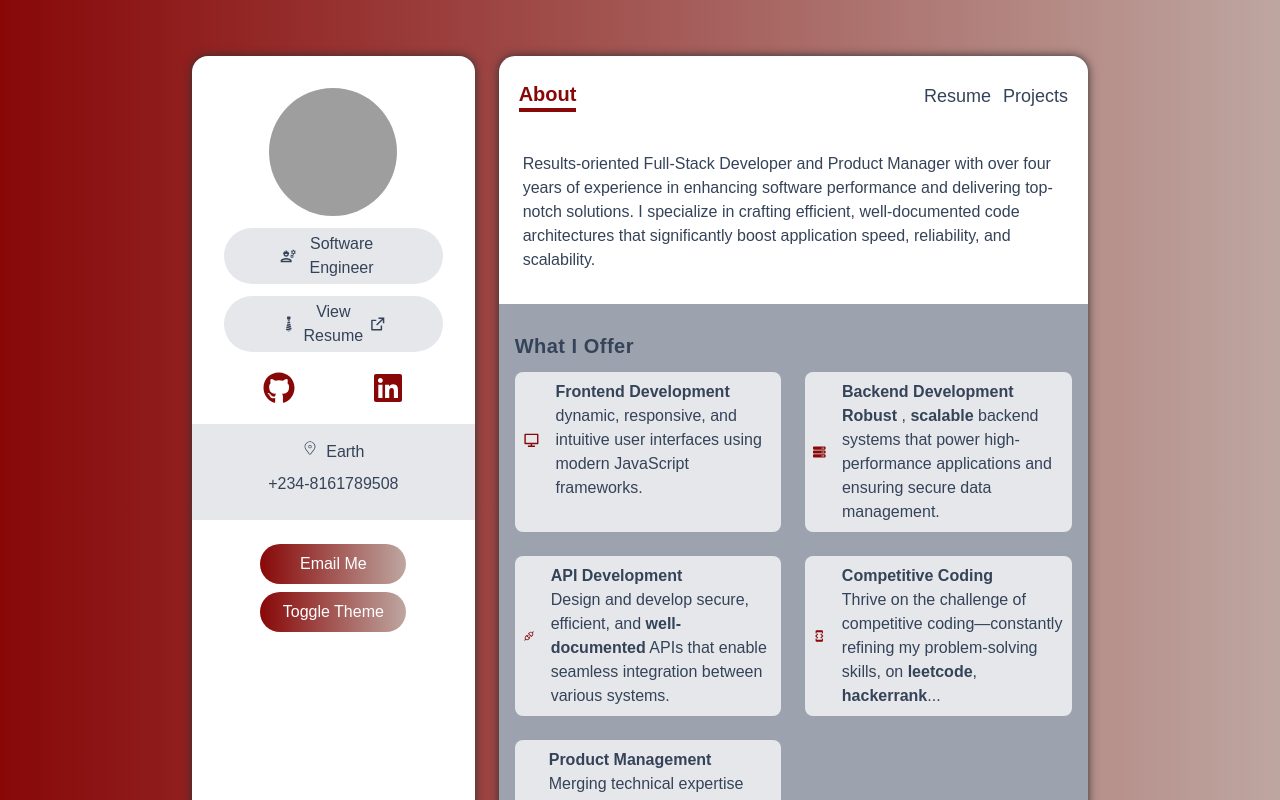
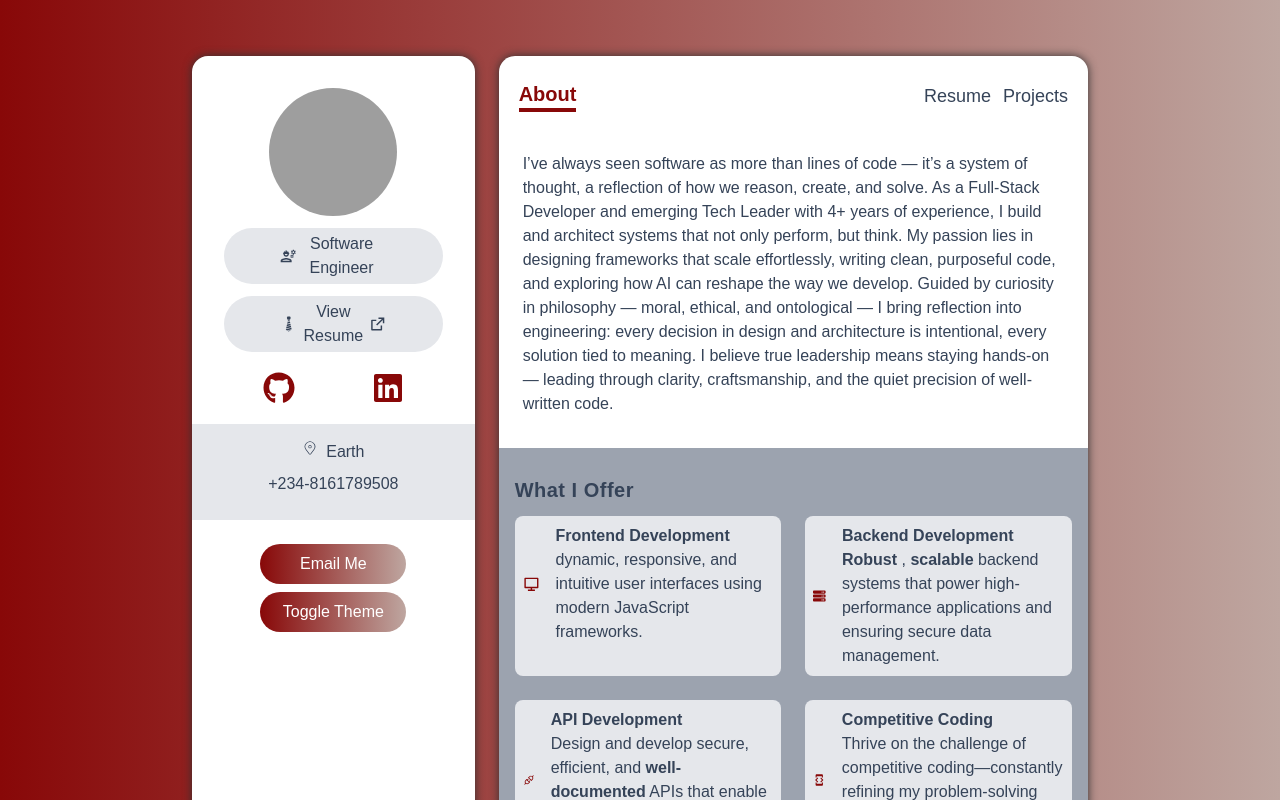
Before and after one commit to xwaynex/port, a Next.js app: page / in a window 1280 px wide. Shown: the top 800 px of the page. Built offline with nearby package versions, Linux system fonts and the light colour scheme; grey boxes are pictures that could not be loaded.

Commit message:
update about professional summary (#6)
Co-authored-by: xwaynex <nobodysshinigami@proton.me>

```diff
--- a/src/components/About.tsx
+++ b/src/components/About.tsx
@@ -13,7 +13,7 @@ const About = () => {
       className="flex flex-col px-6 pt-1 flex-grow h-full"
     >
       <h5 className="my-3 font-medium">
-      Results-oriented Full-Stack Developer and Product Manager with over four years of experience in enhancing software performance and delivering top-notch solutions. I specialize in crafting efficient, well-documented code architectures that significantly boost application speed, reliability, and scalability.
+      I’ve always seen software as more than lines of code — it’s a system of thought, a reflection of how we reason, create, and solve. As a Full-Stack Developer and emerging Tech Leader with 4+ years of experience, I build and architect systems that not only perform, but think. My passion lies in designing frameworks that scale effortlessly, writing clean, purposeful code, and exploring how AI can reshape the way we develop. Guided by curiosity in philosophy — moral, ethical, and ontological — I bring reflection into engineering: every decision in design and architecture is intentional, every solution tied to meaning. I believe true leadership means staying hands-on — leading through clarity, craftsmanship, and the quiet precision of well-written code.
       </h5>
       <div
         className="p-4 mt-5 bg-gray-400 dark:bg-dark-100 flex-grow h-full"
```
